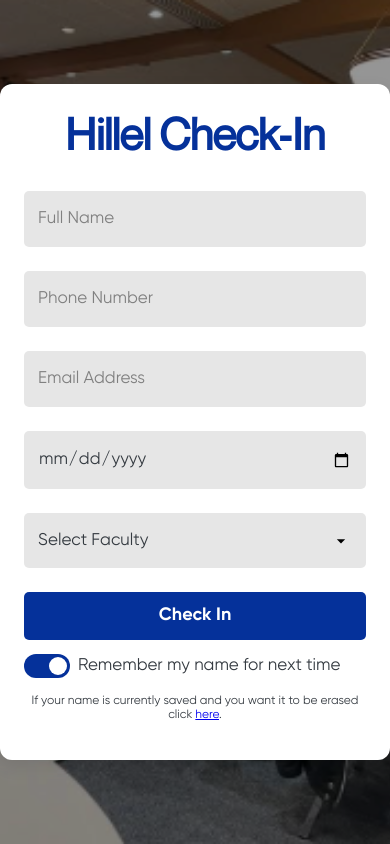
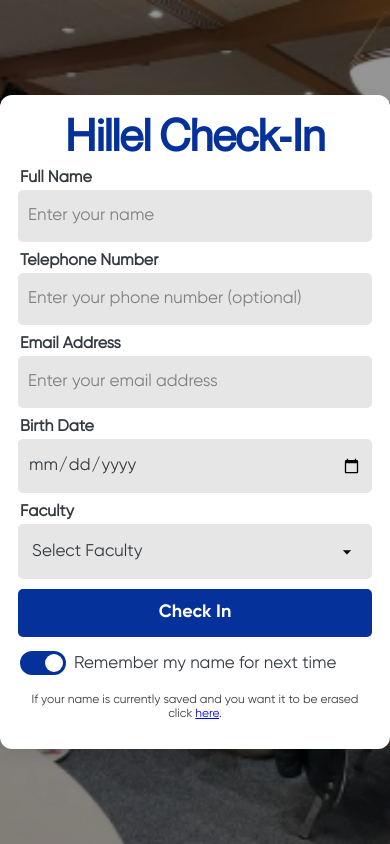
Before and after one commit to HappyLlama12/fullCheckIn, a plain HTML site: page index.html in a window 390 px wide. Drawn offline with Linux system fonts and the light colour scheme.

Commit message:
Change phone to take all input, labels for each input, make box on screen not whole screen (messed with margins)

```diff
--- a/index.html
+++ b/index.html
@@ -55,8 +55,7 @@ INSTRUCTIONS:
     /* Only h1 uses Neue Montreal */
     h1 {
       margin: 0 0 0;             /* Remove bottom margin */
-      margin-bottom: 20px;       /* more space below heading */
-      padding-bottom: 15px;      /* Add bottom padding */
+      margin-bottom: 12px;       /* more space below heading */
       font-family: 'Neue Montreal', system-ui, sans-serif;
       font-weight: 700;
       font-style: normal;
@@ -78,8 +77,8 @@ INSTRUCTIONS:
       pointer-events: none;  /* lets clicks pass through */
       z-index: 1;
     }
-    .card{position: relative; z-index:2; width:360px;max-width:92vw;background:var(--card);padding:28px 24px;border-radius:12px;box-shadow:0 6px 18px rgba(0,0,0,.08);text-align:center}
-    input[type=text],input[type=tel],input[type=email],input[type=date]{width:100%;padding:18px 14px;font-size:17px;margin-bottom:24px;border-radius:5px;border:none; background-color: rgb(230,230,230); box-sizing:border-box; font-family: Gilroy, Arial, Helvetica, sans-serif; color: rgb(52,58,64);}
+    .card{position: relative; z-index:2; width:360px;max-width:92vw;background:var(--card);padding:18px 18px;border-radius:12px;box-shadow:0 6px 18px rgba(0,0,0,.08);text-align:center}
+    input[type=text],input[type=tel],input[type=email],input[type=date]{width:100%;padding:16px 10px;font-size:17px;margin-bottom:10px;border-radius:5px;border:none; background-color: rgb(230,230,230); box-sizing:border-box; font-family: Gilroy, Arial, Helvetica, sans-serif; color: rgb(52,58,64);}
     input[type=text]:focus, input[type=email]:focus,input[type=tel]:focus,input[type=date]:focus,select:focus{
       outline: none;
       border-color: var(--accent);
@@ -129,7 +128,7 @@ INSTRUCTIONS:
       select {
         width: 100%;
         padding: 18px 45px 18px 14px; /* top right bottom left*/
-        margin-bottom: 24px;
+        margin-bottom: 10px;
         font-size: 17px;
         border-radius: 5px;
         border: none;
@@ -158,20 +157,26 @@ INSTRUCTIONS:
         font-family: 'Gilroy', Arial, Helvetica, sans-serif;
         font-size: 17px;
       }
-  </style>
+</style>
 </head>
 <body>
   <div class="card" role="main">
     <h1>Hillel Check‑In</h1>
 
     <div id="inputSection">
-      <input type="text" id="fullName" placeholder="Full Name" />
-      <input type="tel" id="phone" placeholder="Phone Number" />
-      <input type="email" id="email" placeholder="Email Address" />
-      <input type="date" id="birthday" placeholder="Birthday" />
+      <label for="fullName">Full Name</label>
+      <input type="text" id="fullName" placeholder="Enter your name" />
 
+      <label for="phone">Telephone Number</label>
+      <input type="tel" id="phone" placeholder="Enter your phone number (optional)" />
 
+      <label for="email">Email Address</label>
+      <input type="email" id="email" placeholder="Enter your email address" />
 
+      <label for="birthday">Birth Date</label>
+      <input type="date" id="birthday" />
+
+      <label for="faculty">Faculty</label>
       <select id="faculty">
         <option value="" disabled selected>Select Faculty</option>
         <option value="Faculty of Arts and Science">Faculty of Arts and Science</option>
@@ -238,6 +243,20 @@ input:checked + .slider {
 input:checked + .slider:before {
   transform: translateX(22px);
 }
+
+#inputSection {
+  max-width: 400px; /* optional: keeps form neat */
+}
+
+#inputSection label {
+  display: block;
+  margin-left: 2px;
+  margin-bottom: 2px;
+  font-weight: bold;
+  text-align: left; /* ensures left alignment */
+  color: rgb(52,58,64)
+}
+
 </style>
 
     <div id="eraseLink">
@@ -317,10 +336,15 @@ input:checked + .slider:before {
       }
 
       //validate phone (simple regex for 10 digits)
-      const phoneRegex = /^\d{10}$/;
-      if (!phoneRegex.test(phone)) {
-        status.textContent = 'Please enter a valid 10-digit phone number.';
+      // Phone validation: only if not empty
+      if (phone) {
+        // Remove everything except digits
+        const phoneDigits = phone.replace(/\D/g, "");
+
+        if (phoneDigits.length !== 10) {
+        alert("Please enter a valid phone number with 10 digits, or leave it blank.");
         return;
+        }
       }
 
       // Validate Email (simple email regex)
```
